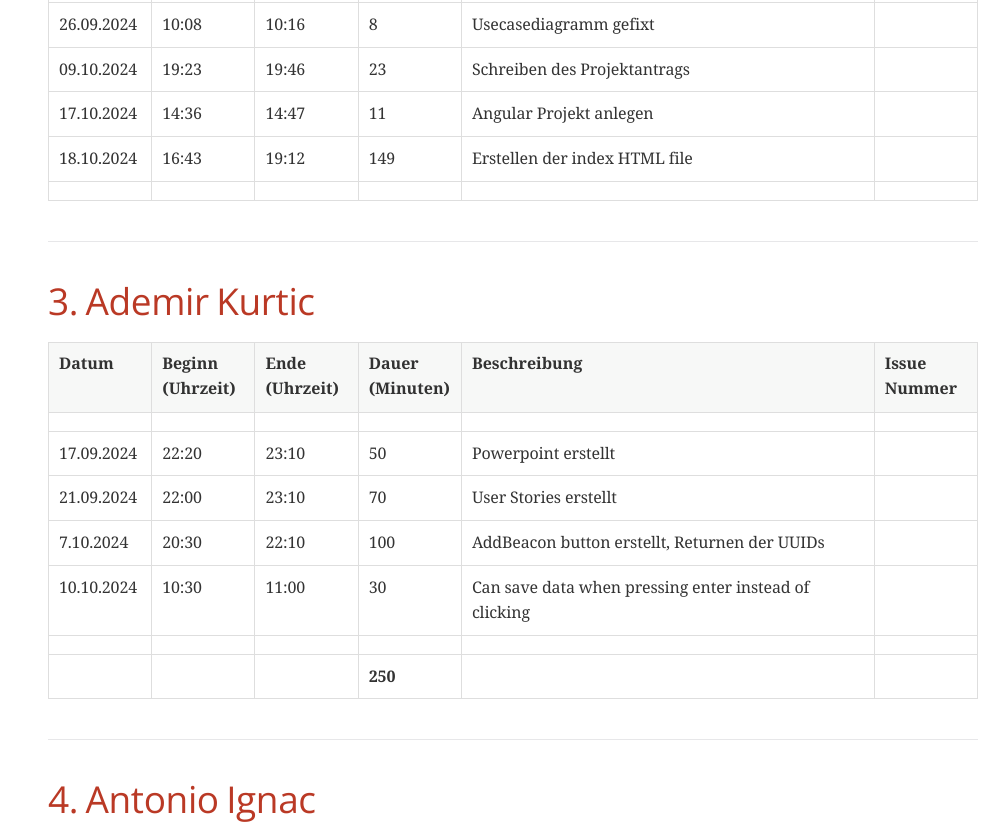
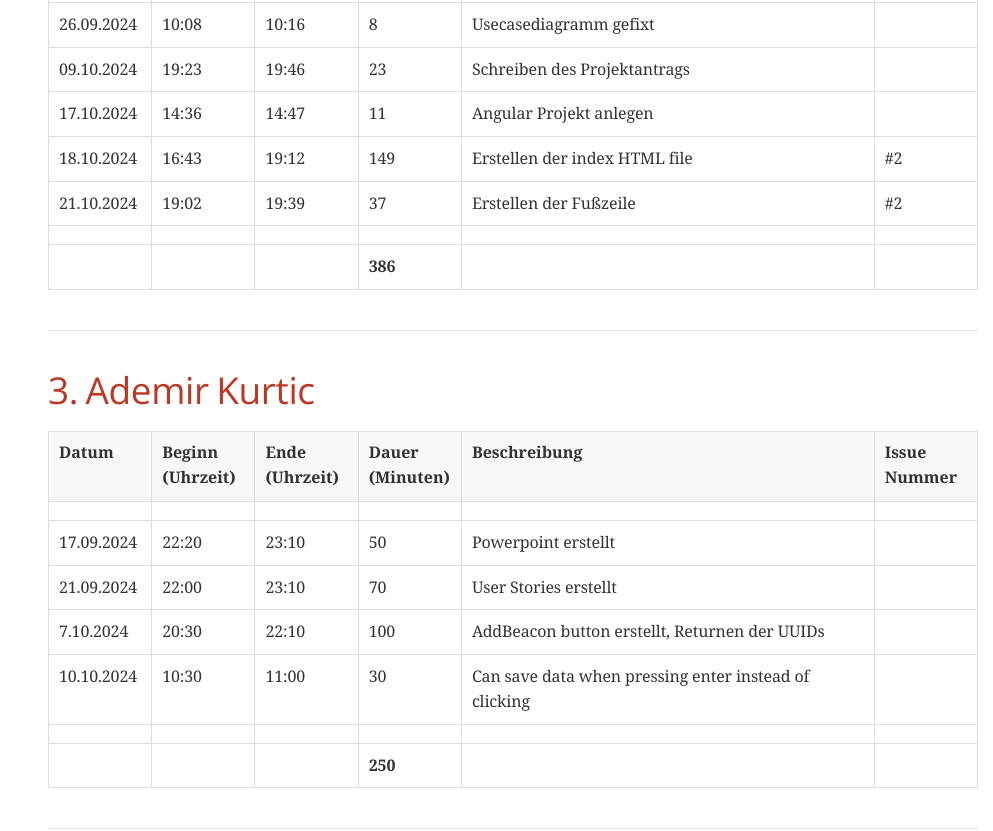
Before and after one commit to Spread-Share/SpreadShare-Documents, a plain HTML site: page Arbeitsstunden.html in a window 1280 px wide. Shown: the part 1140-1971 px from the top of the page, without its empty margins (287-1280 px from the left). Drawn offline with nearby package versions, Linux system fonts and the light colour scheme; a web font is replaced by a local one.

Commit message:
Deploying to gh-pages from @ Spread-Share/SpreadShare-Documents@520931728bea7c56868ec4ae2065cb62b57de02d 🚀

```diff
--- a/Arbeitsstunden.html
+++ b/Arbeitsstunden.html
@@ -657,13 +657,29 @@ body.book #toc,body.book #preamble,body.book h1.sect0,body.book .sect1>h2{page-b
 <td class="tableblock halign-left valign-top"><p class="tableblock">19:12</p></td>
 <td class="tableblock halign-left valign-top"><p class="tableblock">149</p></td>
 <td class="tableblock halign-left valign-top"><p class="tableblock">Erstellen der index HTML file</p></td>
+<td class="tableblock halign-left valign-top"><p class="tableblock">#2</p></td>
+</tr>
+<tr>
+<td class="tableblock halign-left valign-top"><p class="tableblock">21.10.2024</p></td>
+<td class="tableblock halign-left valign-top"><p class="tableblock">19:02</p></td>
+<td class="tableblock halign-left valign-top"><p class="tableblock">19:39</p></td>
+<td class="tableblock halign-left valign-top"><p class="tableblock">37</p></td>
+<td class="tableblock halign-left valign-top"><p class="tableblock">Erstellen der Fußzeile</p></td>
+<td class="tableblock halign-left valign-top"><p class="tableblock">#2</p></td>
+</tr>
+<tr>
+<td class="tableblock halign-left valign-top"></td>
+<td class="tableblock halign-left valign-top"></td>
+<td class="tableblock halign-left valign-top"></td>
+<td class="tableblock halign-left valign-top"></td>
+<td class="tableblock halign-left valign-top"></td>
 <td class="tableblock halign-left valign-top"></td>
 </tr>
 <tr>
 <td class="tableblock halign-left valign-top"></td>
 <td class="tableblock halign-left valign-top"></td>
 <td class="tableblock halign-left valign-top"></td>
-<td class="tableblock halign-left valign-top"></td>
+<td class="tableblock halign-left valign-top"><p class="tableblock"><strong>386</strong></p></td>
 <td class="tableblock halign-left valign-top"></td>
 <td class="tableblock halign-left valign-top"></td>
 </tr>
@@ -864,7 +880,7 @@ body.book #toc,body.book #preamble,body.book h1.sect0,body.book .sect1>h2{page-b
 </div>
 <div id="footer">
 <div id="footer-text">
-Last updated 2024-10-18 17:30:30 UTC
+Last updated 2024-10-21 17:43:03 UTC
 </div>
 </div>
 </body>
```
Also changed, not shown: Pflichtenheft.html (+1 -1 lines), Projektantrag.html (+1 -1 lines), Projektauftrag.html (+1 -1 lines), Projektidee.html (+1 -1 lines), Umfeldanalyse.html (+1 -1 lines), index.html (+1 -1 lines).
